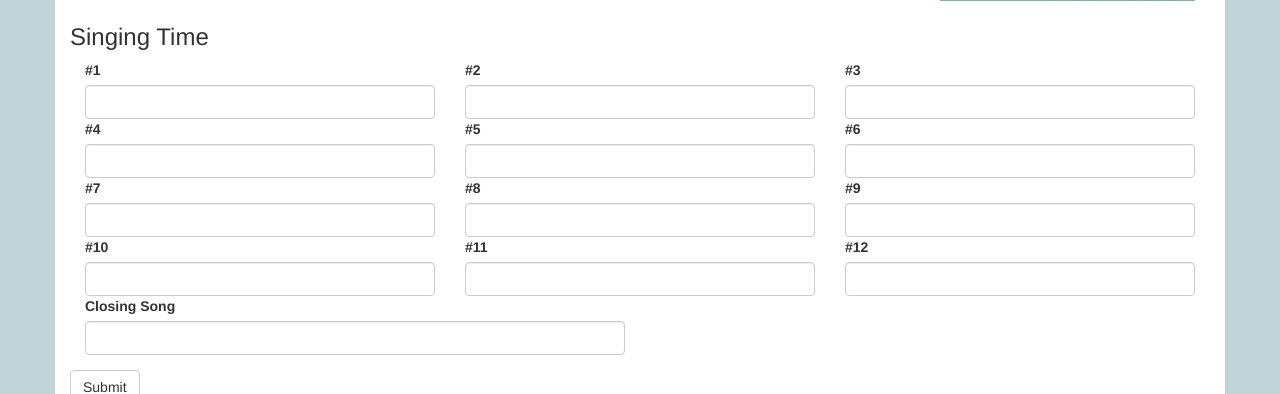
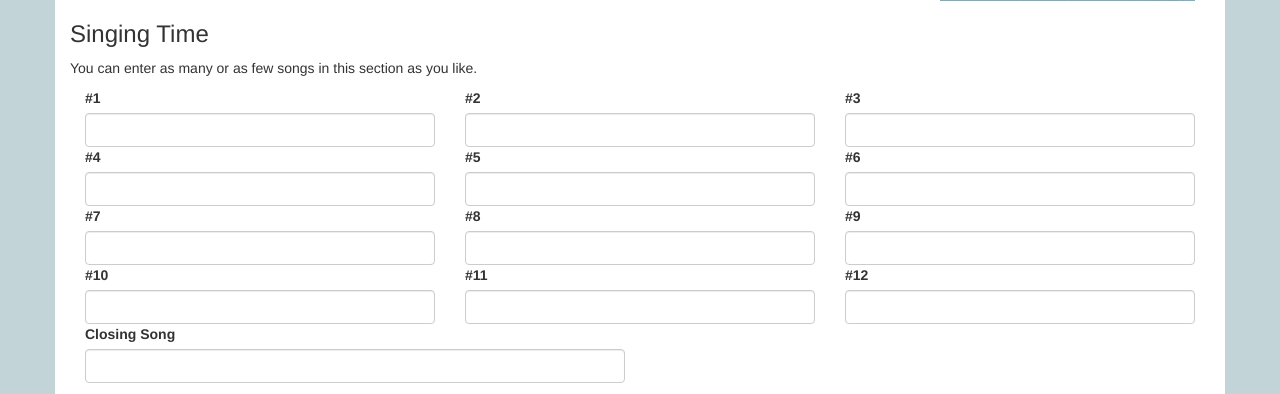
Before and after one commit to curtisgibby/primary-music, a PHP site: page / in a window 1280 px wide. Shown: the part 431-825 px from the top of the page. Run offline with PHP 8.4, Linux system fonts and the light colour scheme; some libraries are stand-ins or nearby versions.

Commit message:
Move text about sharing time songs down to that section. (Closes #6);

```diff
--- a/index.php
+++ b/index.php
@@ -19,7 +19,7 @@
 
 		<div class="form-group clearfix">
 			<div class="col-md-9">
-				<p>This page is intended to help LDS Primary music leaders select music for their Primary meetings. Choose a date (defaults to "this Sunday"), then tab through the song fields, typing a word or number and picking songs from the pop-up, and submit the form. Then print the results or copy-paste them in an email to your accompanists. You can enter as many or as few songs in the Singing Time section as you like.</p>
+				<p>This page is intended to help LDS Primary music leaders select music for their Primary meetings. Choose a date (defaults to "this Sunday"), then tab through the song fields, typing a word or number and picking songs from the pop-up, and submit the form. Then print the results or copy-paste them in an email to your accompanists.</p>
 
 				<form name="music" class="form-horizontal" role="form" action="post.php" method="post">
 				<div class="form-group">
@@ -56,6 +56,7 @@
 
 		<h3>Singing Time</h3>
 		<div class="form-group">
+		  <p>You can enter as many or as few songs in this section as you like.</p>
 		  <div class="col-md-4">
 			<label for="SingingTime1">#1</label>
 			<input type="text" class="form-control auto-complete" id="SingingTime1" name="SingingTime[]">
```
